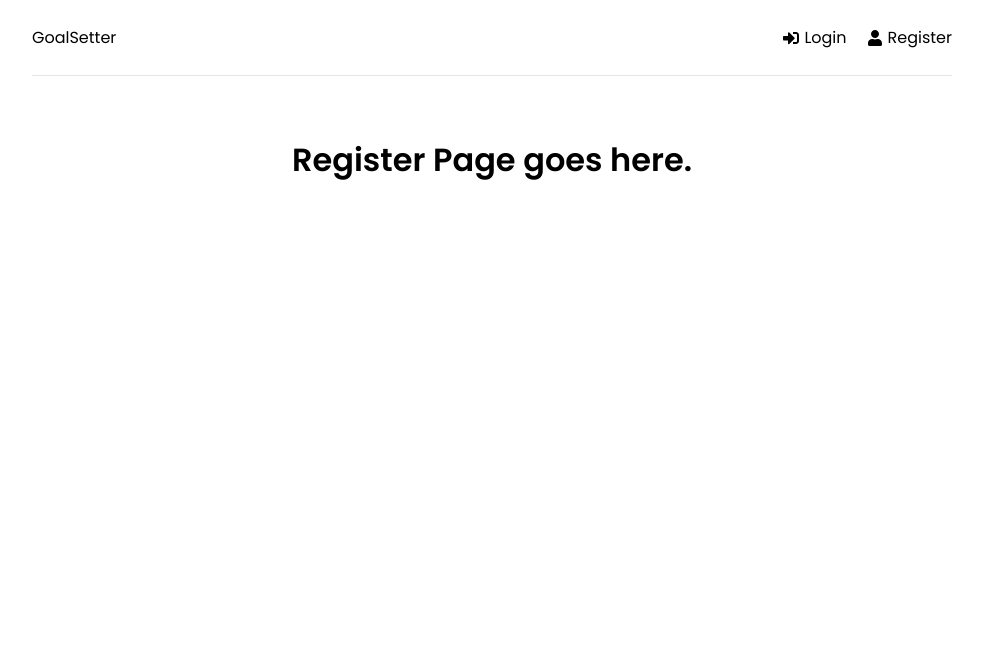
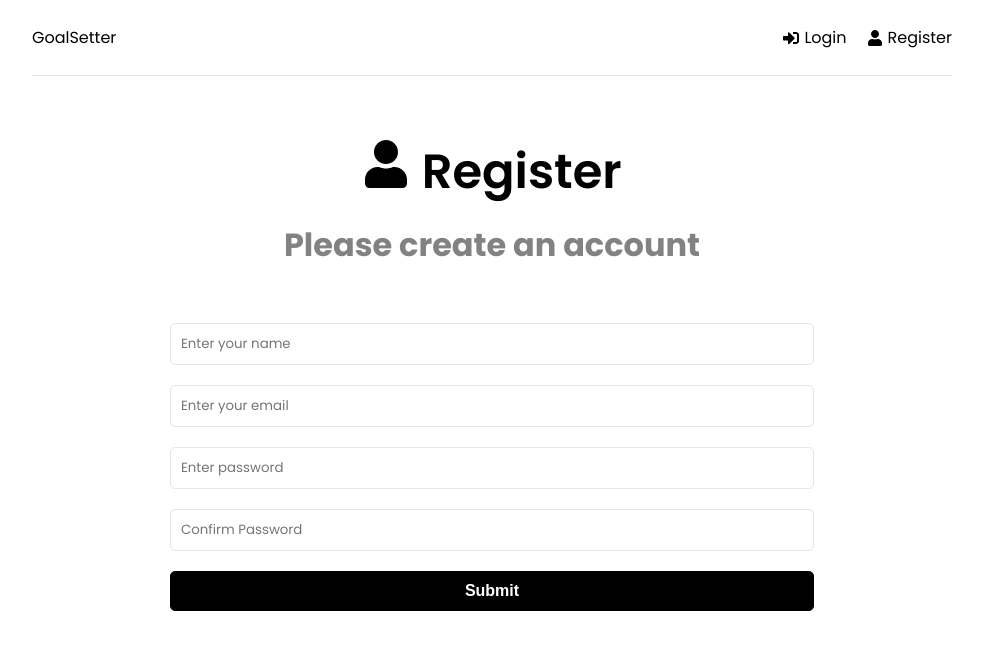
Before and after one commit to dragonRageX/goalazooo, a React (Vite) app in the folder frontend/: page /register in a window 1280 px wide. Shown: the top 650 px of the page, without its empty margins (148-1131 px from the left). Built offline with nearby package versions, Linux system fonts and the light colour scheme.

Commit message:
register form functionality

```diff
--- a/frontend/src/pages/Register.jsx
+++ b/frontend/src/pages/Register.jsx
@@ -1,8 +1,89 @@
 import React from "react"
+import { FaUser } from "react-icons/fa"
 
 export default function Register()
 {
+    let [formData, setFormData] = React.useState({
+        name: "",
+        email: "",
+        password: "",
+        password2: ""
+    });
+
+    function handleChange(e)
+    {
+        setFormData((prevFormData) => ({
+            ...prevFormData,
+            [e.target.name]: [e.target.value]
+        }));
+    }
+
+    function handleSubmit(e)
+    {
+        e.preventDefault();
+    }
+
     return (
-        <h1>Register Page goes here.</h1>
+        <>
+            <section className="heading">
+                <h1>
+                    <FaUser /> Register
+                </h1>
+                <p>Please create an account</p>
+            </section>
+            <section className="form">
+                <form onSubmit={(e) => handleSubmit(e)}>
+                    <div className="form-group">
+                        <input
+                            type="text"
+                            className="form-control"
+                            id="name"
+                            name="name"
+                            value={formData.name}
+                            placeholder="Enter your name"
+                            onChange={(e) => handleChange(e)}
+                        />
+                    </div>
+                    <div className="form-group">
+                        <input
+                            type="email"
+                            className="form-control"
+                            id="email"
+                            name="email"
+                            value={formData.email}
+                            placeholder="Enter your email"
+                            onChange={(e) => handleChange(e)}
+                        />
+                    </div>
+                    <div className="form-group">
+                        <input
+                            type="password"
+                            className="form-control"
+                            id="password"
+                            name="password"
+                            value={formData.password}
+                            placeholder="Enter password"
+                            onChange={(e) => handleChange(e)}
+                        />
+                    </div>
+                    <div className="form-group">
+                        <input
+                            type="password"
+                            className="form-control"
+                            id="password2"
+                            name="password2"
+                            value={formData.password2}
+                            placeholder="Confirm Password"
+                            onChange={(e) => handleChange(e)}
+                        />
+                    </div>
+                    <div className="form-group">
+                        <button type="submit" className="btn btn-block">
+                            Submit
+                        </button>
+                    </div>
+                </form>
+            </section>
+        </>
     );
 }
```
